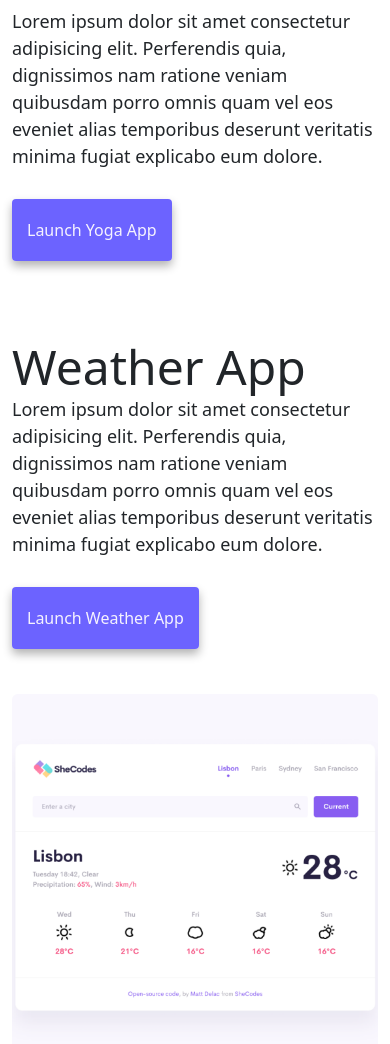
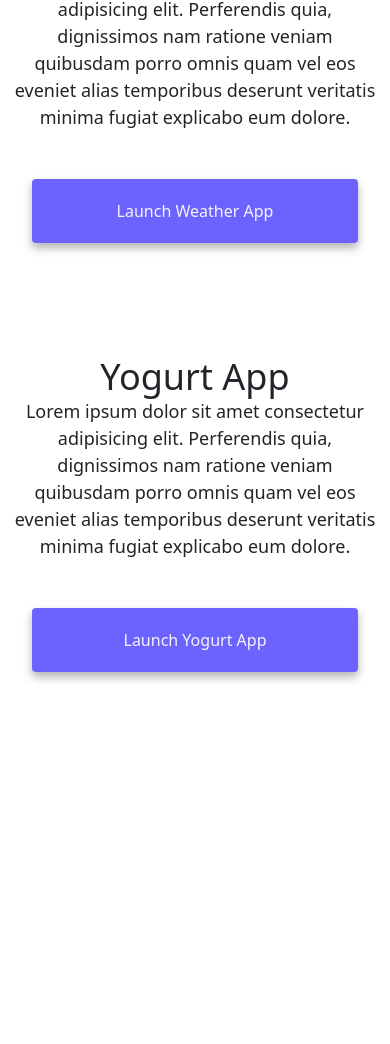
Before and after one commit to katyschulga/katy-schulga, a plain HTML site: page index.html in a window 390 px wide. Shown: the part 956-2000 px from the top of the page. After the commit the page ends 1676 px from the top, so only its background shows below. Drawn offline with nearby package versions, Linux system fonts and the light colour scheme.

Commit message:
made html responsive

```diff
--- a/index.html
+++ b/index.html
@@ -83,7 +83,7 @@
                 <div class="col-md-6">
                     <img
                         src="/img/yoga.png"
-                        class="img-fluid rounded"
+                        class="img-fluid rounded d-none d-sm-block"
                         alt="yoga project screenshot" />
                 </div>
                 <div class="col-md-6">
@@ -96,7 +96,10 @@
                         eum dolore.
                     </p>
                     <div class="mb-5 mt-5">
-                        <a href="#" class="btn-primary" title="yoga project"
+                        <a
+                            href="#"
+                            class="btn-primary project-links"
+                            title="yoga project"
                             >Launch Yoga App</a
                         >
                     </div>
@@ -114,7 +117,10 @@
                         eum dolore.
                     </p>
                     <div class="mb-5 mt-5">
-                        <a href="#" class="btn-primary" title="weather project"
+                        <a
+                            href="#"
+                            class="btn-primary project-links"
+                            title="weather project"
                             >Launch Weather App</a
                         >
                     </div>
@@ -122,7 +128,7 @@
                 <div class="col-md-6">
                     <img
                         src="/img/weather.png"
-                        class="img-fluid rounded"
+                        class="img-fluid rounded d-none d-sm-block"
                         alt="weather project screenshot" />
                 </div>
             </div>
@@ -131,7 +137,7 @@
                 <div class="col-md-6">
                     <img
                         src="/img/yogurt.png"
-                        class="img-fluid rounded"
+                        class="img-fluid rounded d-none d-sm-block"
                         alt="yogurt project screenshot" />
                 </div>
                 <div class="col-md-6">
@@ -144,7 +150,10 @@
                         eum dolore.
                     </p>
                     <div class="mb-5 mt-5">
-                        <a href="#" class="btn-primary" title="yogurt project"
+                        <a
+                            href="#"
+                            class="btn-primary project-links"
+                            title="yogurt project"
                             >Launch Yogurt App</a
                         >
                     </div>
--- a/src/styles.css
+++ b/src/styles.css
@@ -93,3 +93,24 @@ p {
     border-radius: 4px;
     box-shadow: var(--box-shadow);
 }
+
+@media (max-width: 576px) {
+    p {
+        text-align: center;
+    }
+
+    h1 {
+        font-size: 48px;
+    }
+
+    h2 {
+        font-size: 36px;
+        text-align: center;
+    }
+
+    .project-links {
+        display: block;
+        text-align: center;
+        margin: 0 20px;
+    }
+}
```
